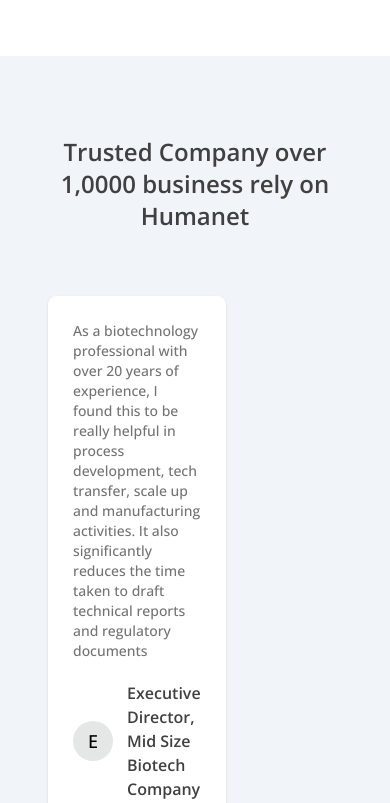
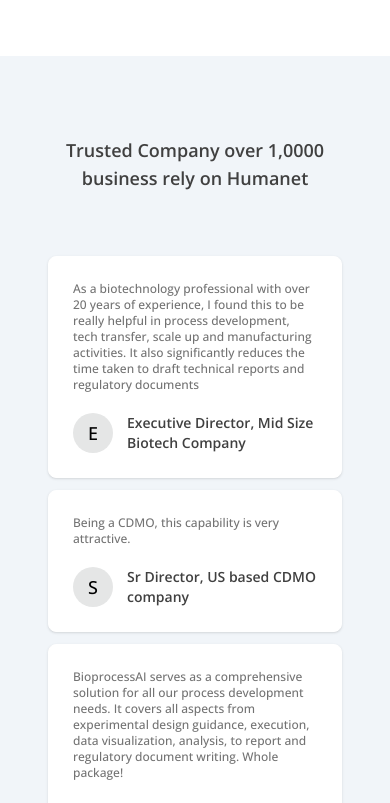
Before and after one commit to akshay-zee93/bioprocessAI, a Next.js app: page / in a window 390 px wide. Shown: the part 2380-3183 px from the top of the page. Built offline with nearby package versions, Linux system fonts and the light colour scheme; a web font is replaced by a local one.

Commit message:
mweb added for testimonials

```diff
--- a/app/Component/Form.jsx
+++ b/app/Component/Form.jsx
@@ -43,7 +43,9 @@
       style={{ backgroundImage: `url(${BackgroundImg.src})` }}
       className="flex flex-col gap-9  justify-center items-center min-h-screen  w-screen bg-cover  bg-no-repeat bg-top"
     >
-      <h1 className="text-5xl font-semibold text-black mb-4">{title}</h1>
+      <h1 className=" text-2xl md:text-5xl font-semibold text-black mb-4">
+        {title}
+      </h1>
 
       <form
         onSubmit={handleSubmit(onSubmit)}
--- a/app/Component/Testimonial.jsx
+++ b/app/Component/Testimonial.jsx
@@ -31,11 +31,11 @@
         flexBasis: "calc(33.33% - 12px)",
         boxSizing: "border-box",
       }}
-      className=" shrink basis-0  bg-white rounded-lg shadow border border-white items-start flex"
+      className=" grow md:grow-0 shrink basis-0  bg-white rounded-lg shadow border border-white items-start flex"
     >
       <div className=" p-6 h-full bg-white rounded-lg flex-col justify-between items-start gap-5 flex">
         <div className="self-stretch  flex-col justify-start items-start gap-3 flex">
-          <div className=" text-neutral-500 text-sm font-medium ">
+          <div className=" text-neutral-500 text-xs md:text-sm font-medium ">
             {testimonial.text}
           </div>
         </div>
@@ -54,7 +54,7 @@
             </span>
           )}
           <div className="grow shrink basis-0 flex-col justify-start items-start gap-2 inline-flex">
-            <div className=" text-neutral-700 text-base font-semibold ">
+            <div className=" text-neutral-700 text-sm lg:text-base font-semibold ">
               {testimonial.name}
             </div>
           </div>
@@ -69,7 +69,7 @@
     <div className="w-full py-20 px-10 bg-slate-100 flex-col justify-start items-center inline-flex">
       <div className="  flex-col  justify-start items-center gap-16 flex">
         <div className="  flex-col  justify-start items-center gap-4 flex">
-          <div className=" text-center text-neutral-700 text-2xl font-semibold ">
+          <div className=" text-center text-neutral-700 text-lg md:text-2xl font-semibold ">
             Trusted Company over 1,0000 business rely on Humanet
           </div>
         </div>
--- a/app/about/page.jsx
+++ b/app/about/page.jsx
@@ -6,15 +6,15 @@
   return (
     <article
       style={{ backgroundImage: `url(${BackgroundImg.src})` }}
-      className=" w-screen bg-cover  bg-no-repeat bg-top justify-between min-h-dvh  flex flex-col md:flex-row p-10  md:py-48 md:px-20   text-black   gap-20 "
+      className=" w-screen bg-cover  bg-no-repeat bg-top lg:justify-between min-h-dvh  flex flex-col lg:flex-row p-10  lg:py-48 lg:px-10   text-black gap-8  "
     >
       <Image src={PlaceholderImg} priority alt="image" className=" md:w-1/2 " />
-      <section className=" flex flex-col h-full w-full gap-8">
-        <header className=" flex text-3xl flex-col">
+      <section className=" flex flex-col h-full w-full gap-3 lg:gap-8">
+        <header className=" flex text-xl md:text-3xl flex-col">
           <h3 className="  font-semibold">Samir Varma</h3>
           <h3 className=" text-gray-500 italic">Co Founder</h3>
         </header>
-        <main className="flex flex-col max-w-2xl h-full gap-5">
+        <main className="flex flex-col max-w-2xl text-sm md:text-base h-full gap-5">
           <p>
             Samir has extensive experience in the Biotech industry working at
             various large and small pharma and biotech companies including
```
